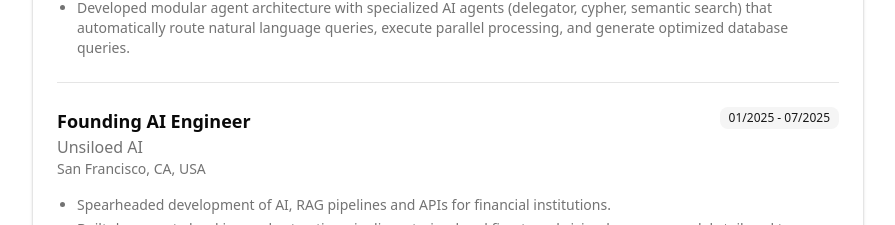
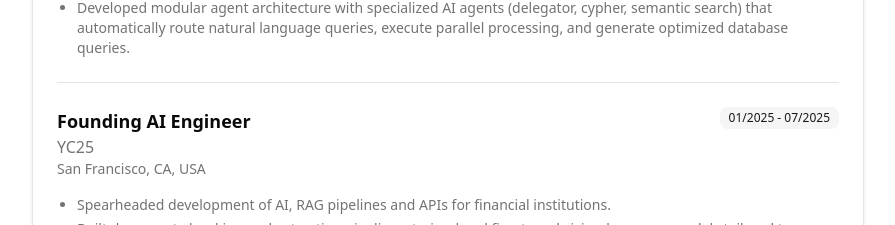
Before and after one commit to ayushb03/personal-website, a Next.js app: page / in a window 1280 px wide. Shown: the part 840-1065 px from the top of the page, without its empty margins (192-1087 px from the left). Built offline with nearby package versions, Linux system fonts and the light colour scheme.

Commit message:
🔧 update: revise personal description and work experience on homepage

```diff
--- a/src/app/page.tsx
+++ b/src/app/page.tsx
@@ -7,16 +7,16 @@ import { FaTwitter, FaGithub, FaLinkedin, FaEnvelope } from "react-icons/fa";
 
 export const metadata: Metadata = {
   title: 'Ayush - AI Engineer & Researcher',
-  description: 'Ayush: AI Engineer and Researcher specializing in multi-agent systems, machine learning, and reinforcement learning with experience at [REDACTED], Unsiloed AI, MIT, and IIT Bombay.',
+  description: 'Ayush: AI Engineer and Researcher specializing in multi-agent systems, machine learning, and reinforcement learning with experience at [REDACTED], [REDACTED], MIT, and IIT Bombay.',
   openGraph: {
     title: 'Ayush - AI Engineer & Researcher',
-    description: 'Ayush: AI Engineer and Researcher specializing in multi-agent systems, machine learning, and reinforcement learning with experience at [REDACTED], Unsiloed AI, MIT, and IIT Bombay.',
+    description: 'Ayush: AI Engineer and Researcher specializing in multi-agent systems, machine learning, and reinforcement learning with experience at [REDACTED], [REDACTED], MIT, and IIT Bombay.',
     type: 'website',
   },
   twitter: {
     card: 'summary_large_image',
     title: 'Ayush - AI Engineer & Researcher',
-    description: 'Ayush: AI Engineer and Researcher specializing in multi-agent systems, machine learning, and reinforcement learning with experience at [REDACTED], Unsiloed AI, MIT, and IIT Bombay.',
+    description: 'Ayush: AI Engineer and Researcher specializing in multi-agent systems, machine learning, and reinforcement learning with experience at [REDACTED], [REDACTED], MIT, and IIT Bombay.',
   },
 };
 
@@ -119,7 +119,7 @@ export default function Home() {
             <div className="flex flex-col sm:flex-row sm:items-start justify-between gap-2">
               <div>
                 <h3 className="font-semibold text-lg">Founding AI Engineer</h3>
-                <p className="text-muted-foreground">Unsiloed AI</p>
+                <p className="text-muted-foreground">YC25</p>
                 <p className="text-sm text-muted-foreground">San Francisco, CA, USA</p>
               </div>
               <Badge variant="secondary">01/2025 - 07/2025</Badge>
```
